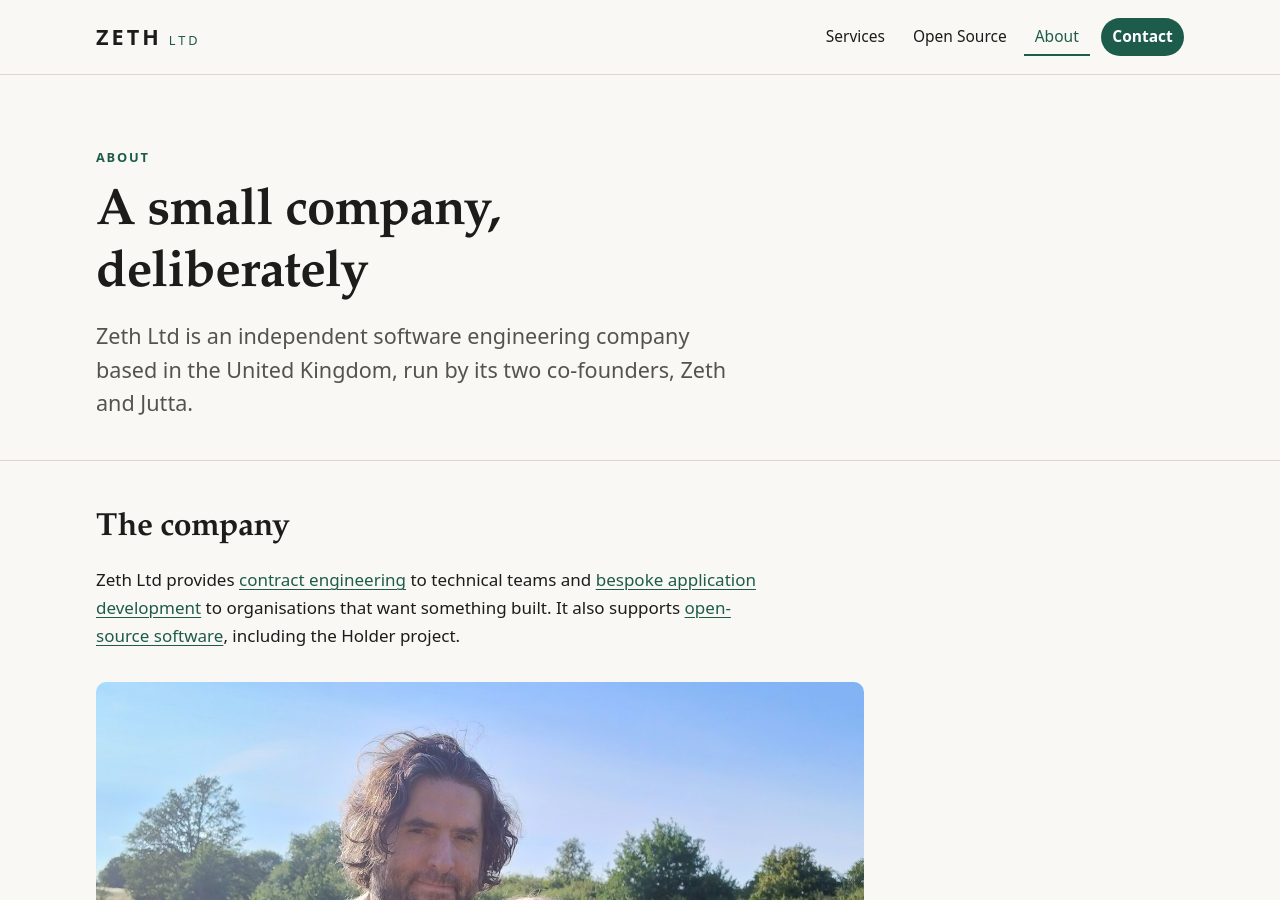
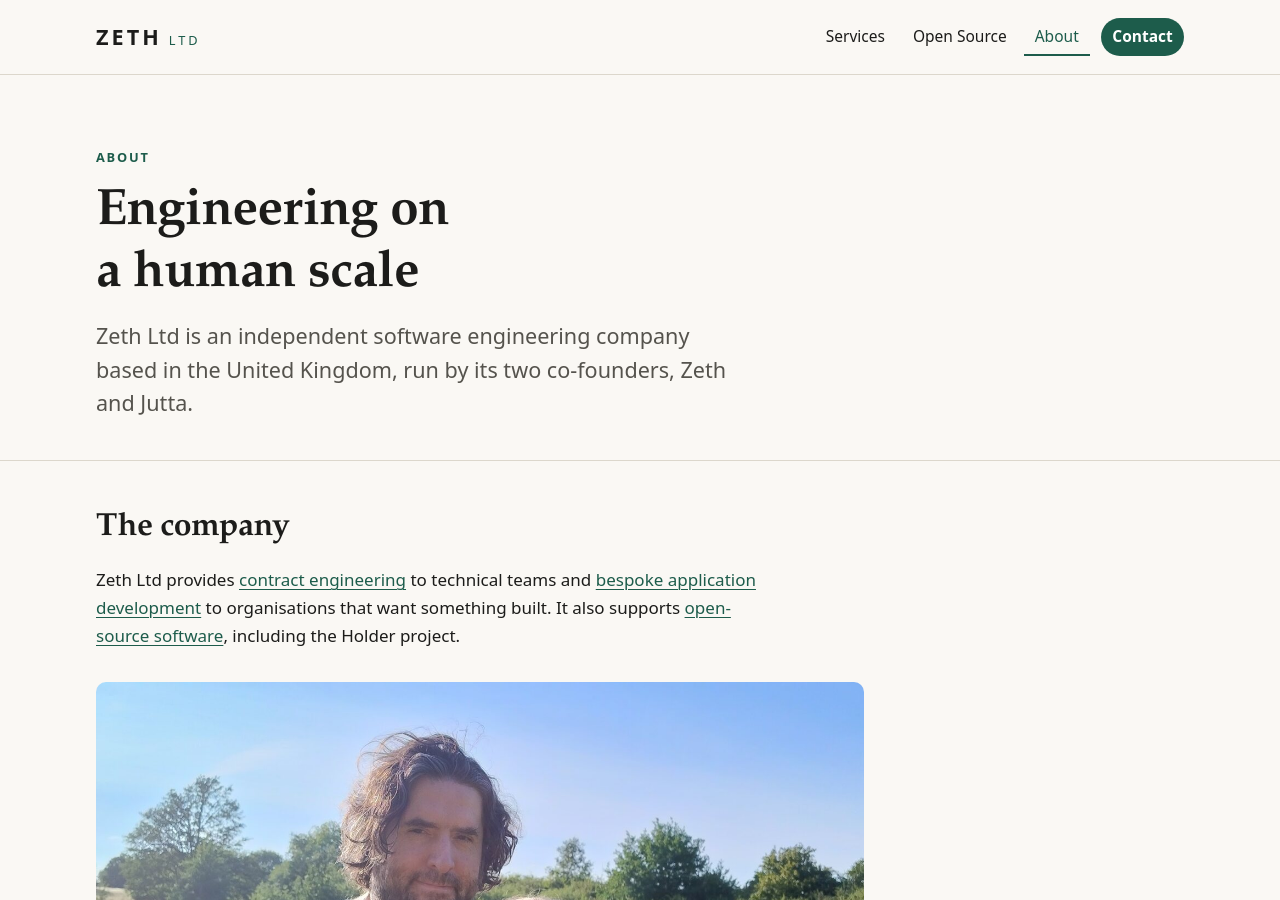
Before and after one commit to zeth/zeth.net, a Jekyll site: the page built from about/index.md, in a window 1280 px wide and 900 px high. Built offline with Jekyll 4.4.1, drawn with Linux system fonts in a browser that asks for light colours.

Commit message:
About heading: Engineering on a human scale

```diff
--- a/about/index.md
+++ b/about/index.md
@@ -2,7 +2,7 @@
 title: About
 permalink: /about/
 eyebrow: About
-heading: A small company, deliberately
+heading: Engineering on a human scale
 lede: >-
   Zeth Ltd is an independent software engineering company based in the
   United Kingdom, run by its two co-founders, Zeth and Jutta.
```
